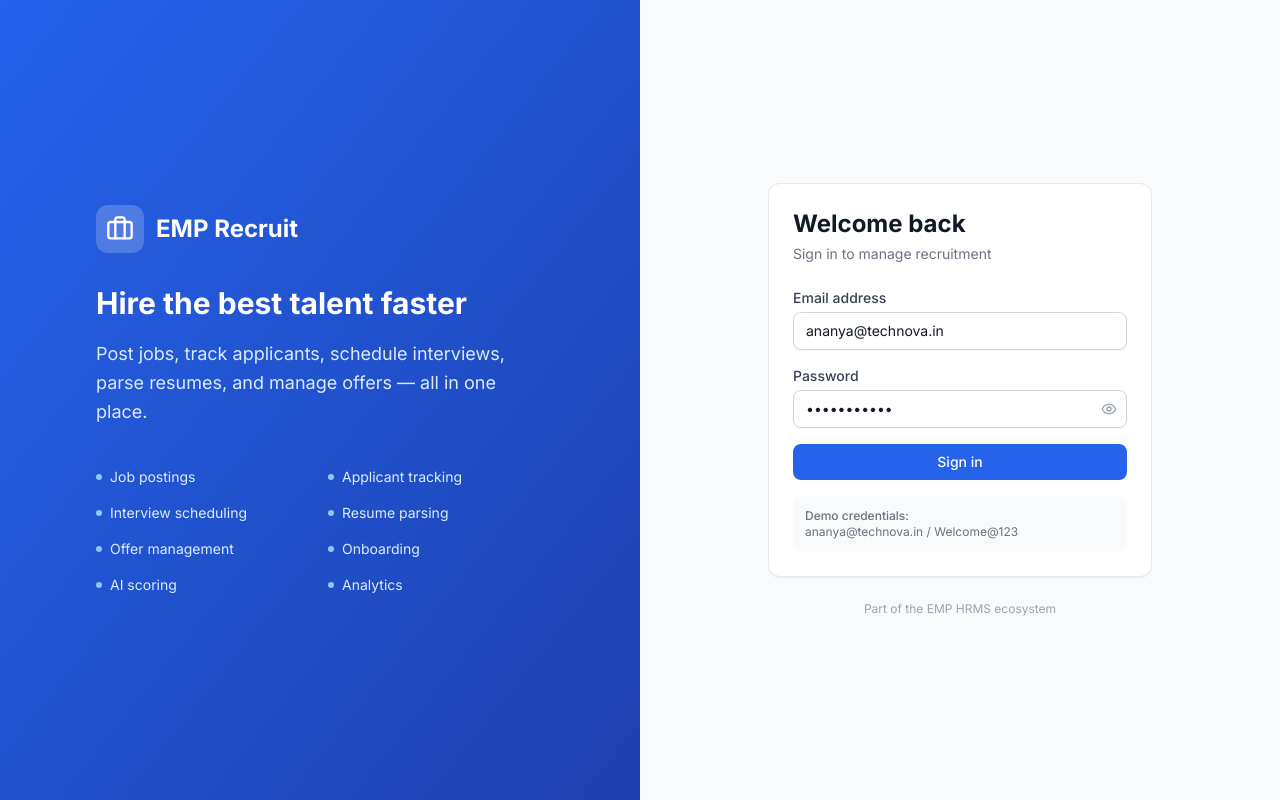
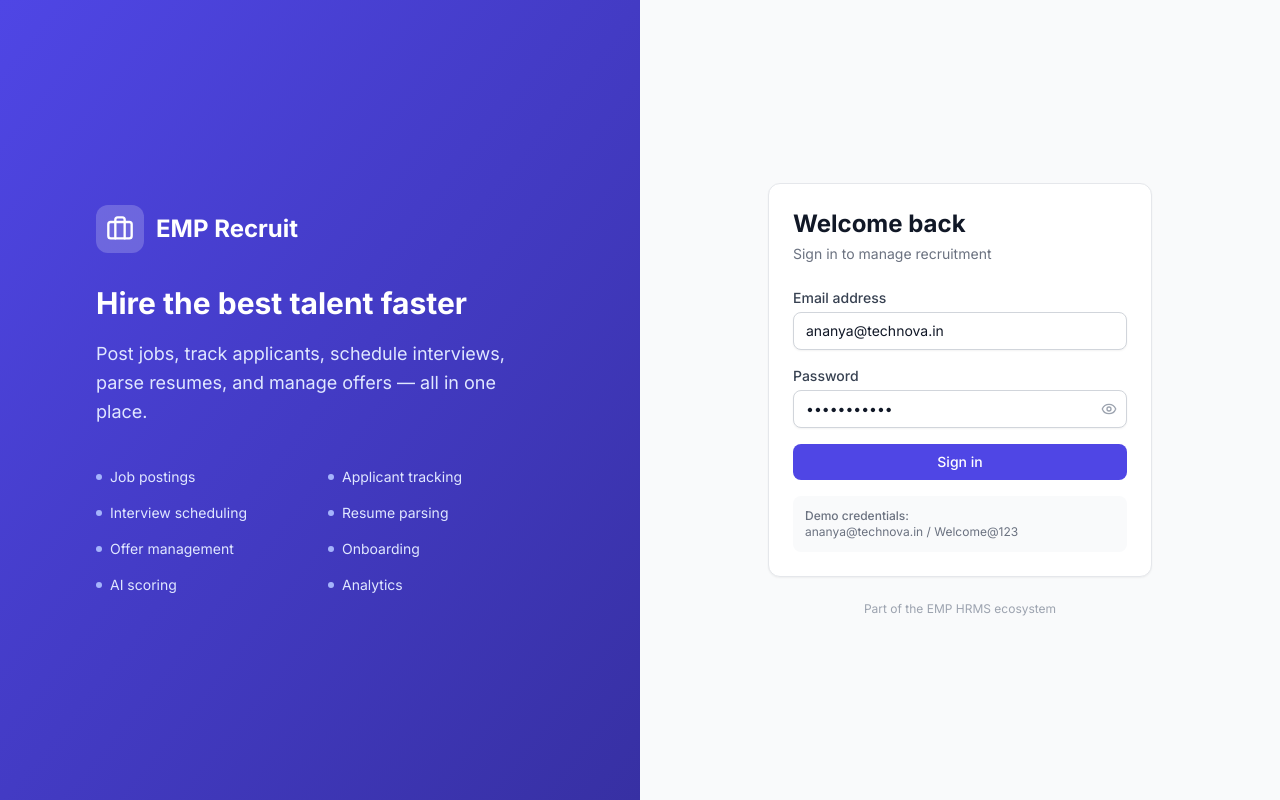
Before and after one commit to EmpCloud/emp-recruit, a React (Vite) app in the folder packages/client/: page /login in a window 1280 px wide. Built offline with nearby package versions, Linux system fonts and the light colour scheme; no server answers.

Commit message:
fix: Use brand-* Tailwind classes to prevent CSS purging on login page

```diff
--- a/packages/client/src/pages/auth/LoginPage.tsx
+++ b/packages/client/src/pages/auth/LoginPage.tsx
@@ -43,7 +43,7 @@ export function LoginPage() {
   return (
     <div className="flex min-h-screen">
       {/* Left panel — brand */}
-      <div className="hidden lg:flex lg:w-1/2 items-center justify-center bg-gradient-to-br from-blue-600 to-blue-800 p-12">
+      <div className="hidden lg:flex lg:w-1/2 items-center justify-center bg-gradient-to-br from-brand-600 to-brand-800 p-12">
         <div className="max-w-md text-white">
           <div className="flex items-center gap-3 mb-8">
             <div className="flex h-12 w-12 items-center justify-center rounded-xl bg-white/20">
@@ -54,15 +54,15 @@ export function LoginPage() {
           <h2 className="text-3xl font-bold leading-tight mb-4">
             Hire the best talent faster
           </h2>
-          <p className="text-blue-100 text-lg leading-relaxed">
+          <p className="text-brand-100 text-lg leading-relaxed">
             Post jobs, track applicants, schedule interviews, parse resumes, and
             manage offers &mdash; all in one place.
           </p>
           <div className="mt-10 grid grid-cols-2 gap-4">
             {features.map((f) => (
               <div key={f} className="flex items-center gap-2 text-sm">
-                <span className="h-1.5 w-1.5 rounded-full bg-blue-300" />
-                <span className="text-blue-100">{f}</span>
+                <span className="h-1.5 w-1.5 rounded-full bg-brand-300" />
+                <span className="text-brand-100">{f}</span>
               </div>
             ))}
           </div>
@@ -74,7 +74,7 @@ export function LoginPage() {
         <div className="w-full max-w-sm">
           {/* Mobile logo */}
           <div className="mb-8 flex items-center justify-center gap-3 lg:hidden">
-            <div className="flex h-10 w-10 items-center justify-center rounded-xl bg-blue-600">
+            <div className="flex h-10 w-10 items-center justify-center rounded-xl bg-brand-600">
               <Briefcase className="h-6 w-6 text-white" />
             </div>
             <span className="text-xl font-bold text-gray-900">EMP Recruit</span>
@@ -100,7 +100,7 @@ export function LoginPage() {
                   value={email}
                   onChange={(e) => setEmail(e.target.value)}
                   required
-                  className="mt-1 block w-full rounded-lg border border-gray-300 px-3 py-2 text-sm shadow-sm focus:border-blue-500 focus:outline-none focus:ring-1 focus:ring-blue-500"
+                  className="mt-1 block w-full rounded-lg border border-gray-300 px-3 py-2 text-sm shadow-sm focus:border-brand-500 focus:outline-none focus:ring-1 focus:ring-brand-500"
                 />
               </div>
               <div>
@@ -117,7 +117,7 @@ export function LoginPage() {
                     value={password}
                     onChange={(e) => setPassword(e.target.value)}
                     required
-                    className="block w-full rounded-lg border border-gray-300 px-3 py-2 pr-10 text-sm shadow-sm focus:border-blue-500 focus:outline-none focus:ring-1 focus:ring-blue-500"
+                    className="block w-full rounded-lg border border-gray-300 px-3 py-2 pr-10 text-sm shadow-sm focus:border-brand-500 focus:outline-none focus:ring-1 focus:ring-brand-500"
                   />
                   <button
                     type="button"
@@ -135,7 +135,7 @@ export function LoginPage() {
               <button
                 type="submit"
                 disabled={loginMutation.isPending}
-                className="flex w-full items-center justify-center gap-2 rounded-lg bg-blue-600 px-4 py-2 text-sm font-medium text-white hover:bg-blue-700 disabled:opacity-50"
+                className="flex w-full items-center justify-center gap-2 rounded-lg bg-brand-600 px-4 py-2 text-sm font-medium text-white hover:bg-brand-700 disabled:opacity-50"
               >
                 {loginMutation.isPending ? (
                   <>
```
